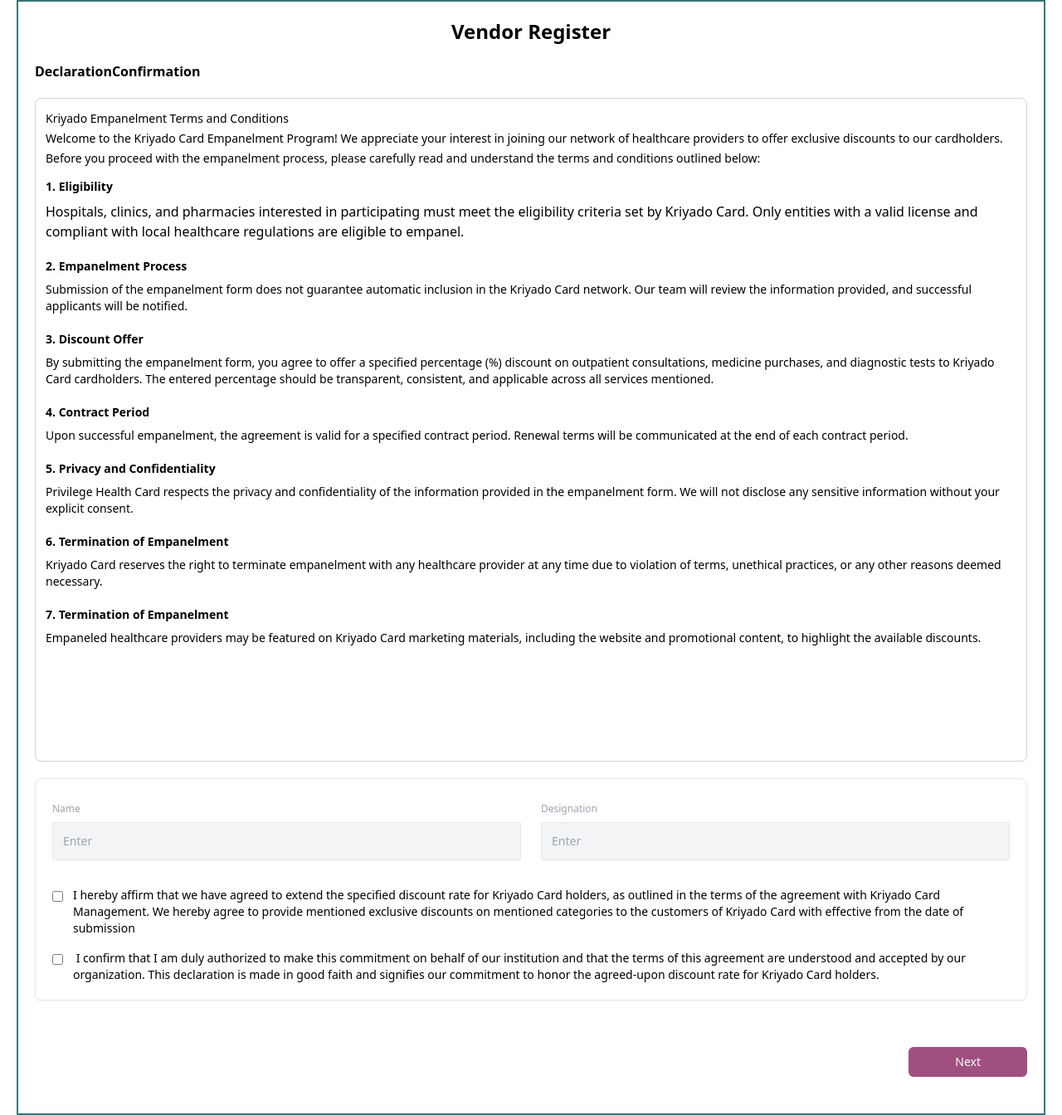
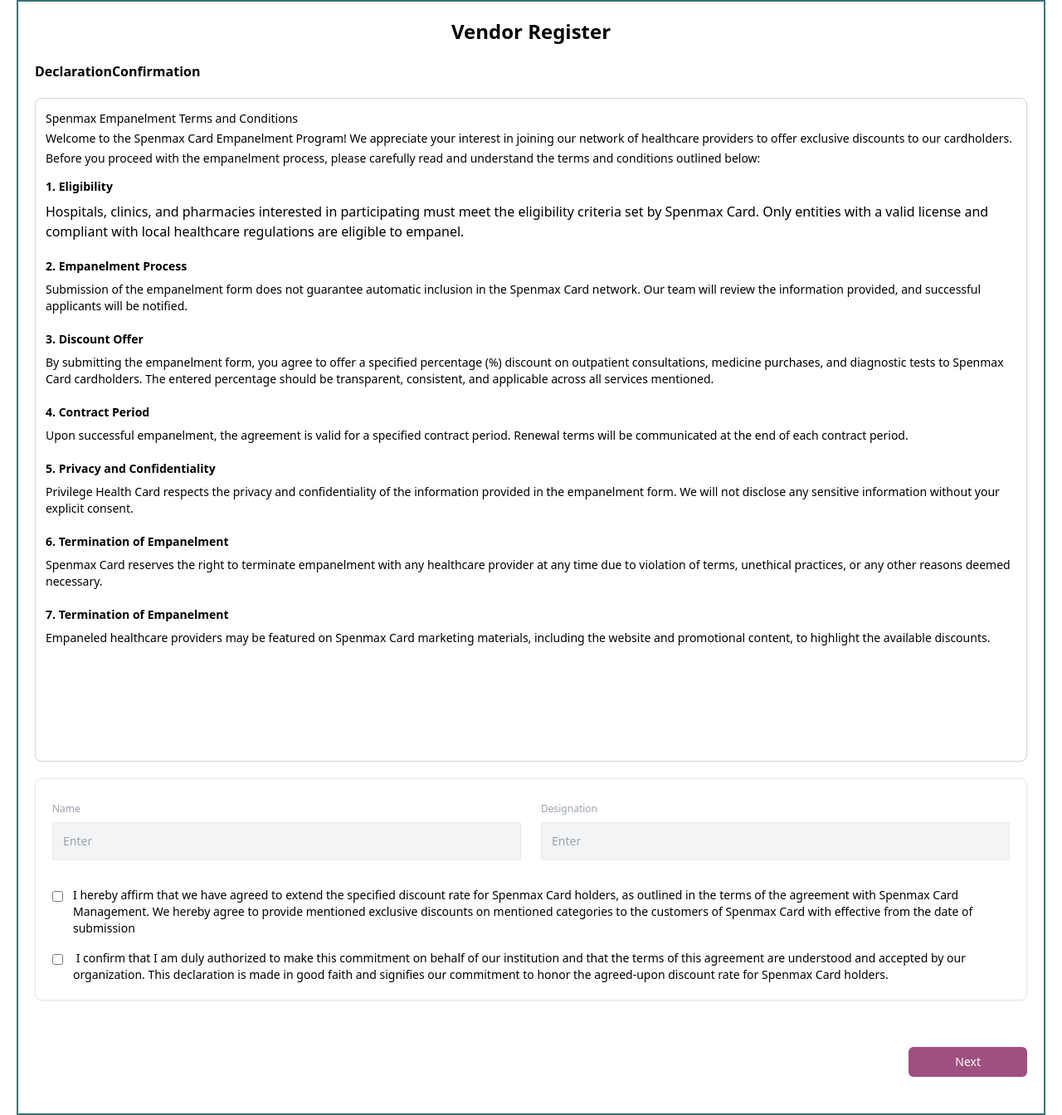
Before and after one commit to JoelBaiju/Spenmax, a React (Vite) app: page /Vendor-register/Vendor-Declaration/1 in a window 1280 px wide. Shown: the whole page at 83% size. Built offline with nearby package versions, Linux system fonts and the light colour scheme.

Commit message:
Your commit message

```diff
--- a/src/components/admin/DeclarationConfirmation.jsx
+++ b/src/components/admin/DeclarationConfirmation.jsx
@@ -38,23 +38,23 @@
 
         <ul >
           <li >
-            <p className='text-sm leading-6'>Kriyado Empanelment Terms and Conditions</p>
-            <p className='text-sm leading-6'>Welcome to the Kriyado Card Empanelment Program! We appreciate your interest in joining our network of healthcare providers
+            <p className='text-sm leading-6'>Spenmax Empanelment Terms and Conditions</p>
+            <p className='text-sm leading-6'>Welcome to the Spenmax Card Empanelment Program! We appreciate your interest in joining our network of healthcare providers
               to offer exclusive discounts to our cardholders. Before you proceed with the empanelment process, please carefully read and
               understand the terms and conditions outlined below:
             </p>
           </li>
           <li className='mt-3'>
             <h2 className=" font-semibold mb-2  text-sm">1. Eligibility</h2>
-            <p>Hospitals, clinics, and pharmacies interested in participating must meet the eligibility criteria set by Kriyado Card. Only entities with a valid license and compliant with local healthcare regulations are eligible to empanel.</p>
+            <p>Hospitals, clinics, and pharmacies interested in participating must meet the eligibility criteria set by Spenmax Card. Only entities with a valid license and compliant with local healthcare regulations are eligible to empanel.</p>
           </li>
           <li>
             <h2 className="text-sm mt-5 font-semibold mb-2">2. Empanelment Process</h2>
-            <p className='text-sm'>Submission of the empanelment form does not guarantee automatic inclusion in the Kriyado Card network. Our team will review the information provided, and successful applicants will be notified.</p>
+            <p className='text-sm'>Submission of the empanelment form does not guarantee automatic inclusion in the Spenmax Card network. Our team will review the information provided, and successful applicants will be notified.</p>
           </li>
           <li>
             <h2 className="text-sm mt-5 font-semibold mb-2">3. Discount Offer</h2>
-            <p className='text-sm'>By submitting the empanelment form, you agree to offer a specified percentage (%) discount on outpatient consultations, medicine purchases, and diagnostic tests to Kriyado Card cardholders. The entered percentage should be transparent, consistent, and applicable across all services mentioned.</p>
+            <p className='text-sm'>By submitting the empanelment form, you agree to offer a specified percentage (%) discount on outpatient consultations, medicine purchases, and diagnostic tests to Spenmax Card cardholders. The entered percentage should be transparent, consistent, and applicable across all services mentioned.</p>
           </li>
           <li>
             <h2 className="text-sm mt-5 font-semibold mb-2">4. Contract Period</h2>
@@ -66,12 +66,12 @@
           </li>
           <li>
             <h2 className="text-sm mt-5 font-semibold mb-2">6. Termination of Empanelment</h2>
-            <p className='text-sm'>Kriyado Card reserves the right to terminate empanelment with any healthcare provider at any time due to violation of terms,
+            <p className='text-sm'>Spenmax Card reserves the right to terminate empanelment with any healthcare provider at any time due to violation of terms,
               unethical practices, or any other reasons deemed necessary.</p>
           </li>
           <li>
             <h2 className="text-sm mt-5 font-semibold mb-2">7. Termination of Empanelment</h2>
-            <p className='text-sm'>Empaneled healthcare providers may be featured on Kriyado Card marketing materials, including the website and promotional
+            <p className='text-sm'>Empaneled healthcare providers may be featured on Spenmax Card marketing materials, including the website and promotional
               content, to highlight the available discounts.</p>
           </li>
         </ul>
@@ -92,7 +92,7 @@
             <input type="checkbox" checked={firstCheckboxChecked} onChange={handleFirstCheckboxChange} />
           </div>
           <div>
-            <p className='text-sm'>I hereby affirm that we have agreed to extend the specified discount rate for Kriyado Card holders, as outlined in the terms of the agreement with Kriyado Card Management. We hereby agree to provide mentioned exclusive discounts on mentioned categories to the customers of Kriyado Card with effective from the date of submission</p>
+            <p className='text-sm'>I hereby affirm that we have agreed to extend the specified discount rate for Spenmax Card holders, as outlined in the terms of the agreement with Spenmax Card Management. We hereby agree to provide mentioned exclusive discounts on mentioned categories to the customers of Spenmax Card with effective from the date of submission</p>
           </div>
         </div>
 
@@ -101,7 +101,7 @@
             <input type="checkbox" checked={secondCheckboxChecked} onChange={handleSecondCheckboxChange} />
           </div>
           <div>
-            <p className='text-sm'> I confirm that I am duly authorized to make this commitment on behalf of our institution and that the terms of this agreement are understood and accepted by our organization. This declaration is made in good faith and signifies our commitment to honor the agreed-upon discount rate for Kriyado Card holders.</p>
+            <p className='text-sm'> I confirm that I am duly authorized to make this commitment on behalf of our institution and that the terms of this agreement are understood and accepted by our organization. This declaration is made in good faith and signifies our commitment to honor the agreed-upon discount rate for Spenmax Card holders.</p>
           </div>
         </div>
       </div>
--- a/src/components/admin/Dropdown.jsx
+++ b/src/components/admin/Dropdown.jsx
@@ -35,7 +35,11 @@
             </button>
             {isOpen && (
                 <div className={`absolute z-10 right-0 mt-2 w-48 bg-white rounded-md shadow-lg ${data?.length !== 1 ? 'h-[150px]' : ''} overflow-scroll overflow-x-hidden `}>
-                    {data && data.map((d) => (
+                    {data &&
+                    data
+                    .filter((d) => d.is_active === true)
+
+                    .map((d) => (
                         <button className="block w-full text-left px-4 py-2 text-sm text-gray-800 hover:bg-gray-100" key={d.name ? d.name : d}
                             onClick={() => {
                                 setSelectedValue(d.name ? d.name : d); // Update selected value
--- a/src/components/ventors/VendorDeclaration.jsx
+++ b/src/components/ventors/VendorDeclaration.jsx
@@ -57,23 +57,23 @@
 
                 <ul >
                     <li >
-                        <p className='text-sm leading-6'>Kriyado Empanelment Terms and Conditions</p>
-                        <p className='text-sm leading-6'>Welcome to the Kriyado Card Empanelment Program! We appreciate your interest in joining our network of healthcare providers
+                        <p className='text-sm leading-6'>Spenmax Empanelment Terms and Conditions</p>
+                        <p className='text-sm leading-6'>Welcome to the Spenmax Card Empanelment Program! We appreciate your interest in joining our network of healthcare providers
                             to offer exclusive discounts to our cardholders. Before you proceed with the empanelment process, please carefully read and
                             understand the terms and conditions outlined below:
                         </p>
                     </li>
                     <li className='mt-3'>
                         <h2 className=" font-semibold mb-2  text-sm">1. Eligibility</h2>
-                        <p>Hospitals, clinics, and pharmacies interested in participating must meet the eligibility criteria set by Kriyado Card. Only entities with a valid license and compliant with local healthcare regulations are eligible to empanel.</p>
+                        <p>Hospitals, clinics, and pharmacies interested in participating must meet the eligibility criteria set by Spenmax Card. Only entities with a valid license and compliant with local healthcare regulations are eligible to empanel.</p>
                     </li>
                     <li>
                         <h2 className="text-sm mt-5 font-semibold mb-2">2. Empanelment Process</h2>
-                        <p className='text-sm'>Submission of the empanelment form does not guarantee automatic inclusion in the Kriyado Card network. Our team will review the information provided, and successful applicants will be notified.</p>
+                        <p className='text-sm'>Submission of the empanelment form does not guarantee automatic inclusion in the Spenmax Card network. Our team will review the information provided, and successful applicants will be notified.</p>
                     </li>
                     <li>
                         <h2 className="text-sm mt-5 font-semibold mb-2">3. Discount Offer</h2>
-                        <p className='text-sm'>By submitting the empanelment form, you agree to offer a specified percentage (%) discount on outpatient consultations, medicine purchases, and diagnostic tests to Kriyado Card cardholders. The entered percentage should be transparent, consistent, and applicable across all services mentioned.</p>
+                        <p className='text-sm'>By submitting the empanelment form, you agree to offer a specified percentage (%) discount on outpatient consultations, medicine purchases, and diagnostic tests to Spenmax Card cardholders. The entered percentage should be transparent, consistent, and applicable across all services mentioned.</p>
                     </li>
                     <li>
                         <h2 className="text-sm mt-5 font-semibold mb-2">4. Contract Period</h2>
@@ -85,12 +85,12 @@
                     </li>
                     <li>
                         <h2 className="text-sm mt-5 font-semibold mb-2">6. Termination of Empanelment</h2>
-                        <p className='text-sm'>Kriyado Card reserves the right to terminate empanelment with any healthcare provider at any time due to violation of terms,
+                        <p className='text-sm'>Spenmax Card reserves the right to terminate empanelment with any healthcare provider at any time due to violation of terms,
                             unethical practices, or any other reasons deemed necessary.</p>
                     </li>
                     <li>
                         <h2 className="text-sm mt-5 font-semibold mb-2">7. Termination of Empanelment</h2>
-                        <p className='text-sm'>Empaneled healthcare providers may be featured on Kriyado Card marketing materials, including the website and promotional
+                        <p className='text-sm'>Empaneled healthcare providers may be featured on Spenmax Card marketing materials, including the website and promotional
                             content, to highlight the available discounts.</p>
                     </li>
                 </ul>
@@ -111,7 +111,7 @@
                         <input type="checkbox" checked={firstCheckboxChecked} onChange={handleFirstCheckboxChange} />
                     </div>
                     <div>
-                        <p className='text-sm'>I hereby affirm that we have agreed to extend the specified discount rate for Kriyado Card holders, as outlined in the terms of the agreement with Kriyado Card Management. We hereby agree to provide mentioned exclusive discounts on mentioned categories to the customers of Kriyado Card with effective from the date of submission</p>
+                        <p className='text-sm'>I hereby affirm that we have agreed to extend the specified discount rate for Spenmax Card holders, as outlined in the terms of the agreement with Spenmax Card Management. We hereby agree to provide mentioned exclusive discounts on mentioned categories to the customers of Spenmax Card with effective from the date of submission</p>
                     </div>
                 </div>
 
@@ -120,7 +120,7 @@
                         <input type="checkbox" checked={secondCheckboxChecked} onChange={handleSecondCheckboxChange} />
                     </div>
                     <div>
-                        <p className='text-sm'> I confirm that I am duly authorized to make this commitment on behalf of our institution and that the terms of this agreement are understood and accepted by our organization. This declaration is made in good faith and signifies our commitment to honor the agreed-upon discount rate for Kriyado Card holders.</p>
+                        <p className='text-sm'> I confirm that I am duly authorized to make this commitment on behalf of our institution and that the terms of this agreement are understood and accepted by our organization. This declaration is made in good faith and signifies our commitment to honor the agreed-upon discount rate for Spenmax Card holders.</p>
                     </div>
                 </div>
             </div>
```
Also changed, not shown: src/components/users/UserPartners.jsx (+9 -2 lines), 3 other files (tests, documents, lock files or other folders).
